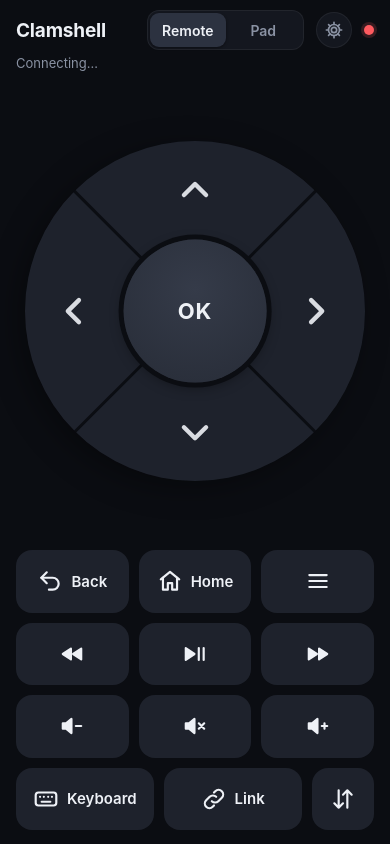
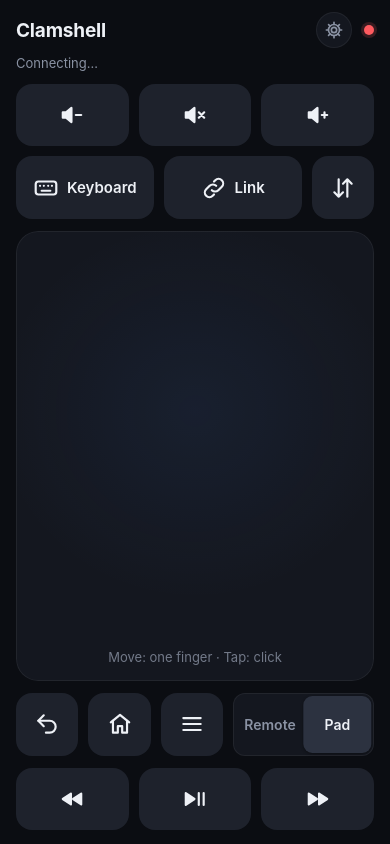
Before and after one commit to Robschke/clamshell, a website: page public/remote/index.html in a window 390 px wide. Drawn offline with Linux system fonts and the light colour scheme; no server answers.

Commit message:
Start the remote in Pad mode with the controls at the bottom
The server now starts in Pad mode, and a phone without a saved layout
gets the bottom layout. In the bottom layout rewind, play/pause and
forward move to their own row at the very bottom, under Back, Home,
menu and the mode switch.

```diff
--- a/public/remote/index.html
+++ b/public/remote/index.html
@@ -32,10 +32,10 @@
     <header class="header">
       <div class="header-row" id="headerRow">
         <h1 class="brand">Clamshell</h1>
-        <div class="segmented" id="modeSwitch" role="radiogroup" aria-label="Control mode" data-mode="dpad">
+        <div class="segmented" id="modeSwitch" role="radiogroup" aria-label="Control mode" data-mode="touchpad">
           <span class="segmented-thumb" aria-hidden="true"></span>
-          <button type="button" class="segment" role="radio" aria-checked="true" data-mode="dpad">Remote</button>
-          <button type="button" class="segment" role="radio" aria-checked="false" data-mode="touchpad">Pad</button>
+          <button type="button" class="segment" role="radio" aria-checked="false" data-mode="dpad">Remote</button>
+          <button type="button" class="segment" role="radio" aria-checked="true" data-mode="touchpad">Pad</button>
         </div>
         <button type="button" class="icon-btn" id="settingsBtn" aria-label="Settings" aria-haspopup="dialog">
           <svg class="icon" viewBox="0 0 24 24" aria-hidden="true" focusable="false"><circle cx="12" cy="12" r="3.2"/><path d="M12 2.8v2.4M12 18.8v2.4M2.8 12h2.4M18.8 12h2.4M5.5 5.5l1.7 1.7M16.8 16.8l1.7 1.7M5.5 18.5l1.7-1.7M16.8 7.2l1.7-1.7"/><circle cx="12" cy="12" r="6.6"/></svg>
@@ -47,7 +47,7 @@
 
     <main class="control-area" id="controlArea">
       <!-- D-pad: a rotated 2x2 grid, so each grid cell becomes one wedge of the circle -->
-      <div class="dpad" id="dpad">
+      <div class="dpad" id="dpad" hidden>
         <div class="dpad-ring">
           <button type="button" class="dpad-seg" data-key="up" data-repeat aria-label="Up">
             <svg class="dpad-icon dpad-icon-up" viewBox="0 0 24 24" aria-hidden="true" focusable="false"><path d="M6 15l6-6 6 6"/></svg>
@@ -65,7 +65,7 @@
         <button type="button" class="dpad-ok" data-key="ok" aria-label="OK">OK</button>
       </div>
 
-      <div class="touchpad" id="touchpad" role="application" aria-label="Touchpad" hidden>
+      <div class="touchpad" id="touchpad" role="application" aria-label="Touchpad">
         <p class="touchpad-hint">Move: one finger · Tap: click</p>
       </div>
     </main>
@@ -84,7 +84,7 @@
           <svg class="icon" viewBox="0 0 24 24" aria-hidden="true" focusable="false"><path d="M4 6.5h16M4 12h16M4 17.5h16"/></svg>
         </button>
       </div>
-      <div class="btn-row">
+      <div class="btn-row" id="mediaRow">
         <button type="button" class="btn" data-media="rewind" aria-label="Rewind">
           <svg class="icon icon-filled" viewBox="0 0 24 24" aria-hidden="true" focusable="false"><path d="M11 7l-7.5 5 7.5 5zM20.5 7L13 12l7.5 5z"/></svg>
         </button>
@@ -121,8 +121,10 @@
       </div>
     </section>
 
-    <!-- Reverse layout only: the nav row and the mode switch move here, below the D-pad/pad -->
+    <!-- Reverse layout only: the nav row and the mode switch move here, below the D-pad/pad,
+         and the media row (rewind, play/pause, forward) moves under them -->
     <div class="bottom-bar" id="bottomBar" hidden></div>
+    <div class="bottom-media" id="bottomMedia" hidden></div>
   </div>
 
   <!-- Live typing: the bar sits above the iOS keyboard; the input inside is invisible but real -->
--- a/public/remote/remote.css
+++ b/public/remote/remote.css
@@ -314,8 +314,9 @@ button {
   grid-template-columns: 1fr 1fr var(--row-h);
 }
 
-/* Controls at the bottom: the D-pad/pad block moves below the button rows, and the bottom bar
-   (Back / Home / menu as icons plus the mode switch, moved there by remote.js) sits under it. */
+/* Controls at the bottom: the D-pad/pad block moves below the button rows, the bottom bar
+   (Back / Home / menu as icons plus the mode switch) sits under it, and the media row under that.
+   remote.js moves the rows into those containers. */
 .app.controls-bottom .control-area {
   order: 1;
 }
@@ -329,6 +330,11 @@ button {
 
 .bottom-bar[hidden] {
   display: none;
+}
+
+.bottom-media {
+  order: 3;
+  flex: none;
 }
 
 .bottom-bar .btn-row {
--- a/public/remote/remote.js
+++ b/public/remote/remote.js
@@ -58,7 +58,9 @@
   var headerRow = $("headerRow");
   var buttonsSection = $("buttons");
   var navRow = $("navRow");
+  var mediaRow = $("mediaRow");
   var bottomBar = $("bottomBar");
+  var bottomMedia = $("bottomMedia");
   var settingsBtn = $("settingsBtn");
   var settingsSheet = $("settingsSheet");
   var settingsDone = $("settingsDone");
@@ -81,7 +83,7 @@
   var reconnectTimer = null;
   var hiddenAt = 0;
   var tvState = null;
-  var mode = "dpad";
+  var mode = "touchpad";
   var appNames = Object.assign({}, FALLBACK_APP_NAMES);
 
   function haptic() {
@@ -695,10 +697,10 @@
 
   // ================= Layout swap =================
 
-  // One setting for both modes, remembered on this phone. Storage can be unavailable (private
-  // mode), so the remote falls back to the default layout. In the bottom layout the nav row and
-  // the mode switch move into the bar under the D-pad/pad, so the most used controls sit
-  // together within thumb reach; moving the elements keeps their event handlers.
+  // One setting for both modes, remembered on this phone. The bottom layout is the default, also
+  // when storage is unavailable (private mode). In the bottom layout the nav row and the mode
+  // switch move into the bar under the D-pad/pad and the media row below that, so the most used
+  // controls sit together within thumb reach; moving the elements keeps their event handlers.
   var LAYOUT_KEY = "tvStream.controlsBottom";
 
   function applyControlsBottom(bottom) {
@@ -706,17 +708,20 @@
     if (bottom) {
       bottomBar.appendChild(navRow);
       bottomBar.appendChild(modeSwitch);
+      bottomMedia.appendChild(mediaRow);
     } else {
       buttonsSection.insertBefore(navRow, buttonsSection.firstChild);
+      buttonsSection.insertBefore(mediaRow, navRow.nextSibling);
       headerRow.insertBefore(modeSwitch, settingsBtn);
     }
     bottomBar.hidden = !bottom;
+    bottomMedia.hidden = !bottom;
     layoutBtn.setAttribute("aria-pressed", bottom ? "true" : "false");
     layoutBtn.setAttribute("aria-label", bottom ? "Move controls to the top" : "Move controls to the bottom");
   }
 
   function readControlsBottom() {
-    try { return localStorage.getItem(LAYOUT_KEY) === "1"; } catch (err) { return false; }
+    try { return localStorage.getItem(LAYOUT_KEY) !== "0"; } catch (err) { return true; }
   }
 
   layoutBtn.addEventListener("click", function () {
--- a/src/server/tv-controller.js
+++ b/src/server/tv-controller.js
@@ -165,7 +165,7 @@ export class TvController extends EventEmitter {
   #attachFailures = 0;
   #reattachTimer = null;
 
-  #mode = 'dpad';
+  #mode = 'touchpad';
   #url = '';
   #title = '';
   #display = 'builtin';
```
Also changed, not shown: docs/architecture.md (+4 -3 lines).
